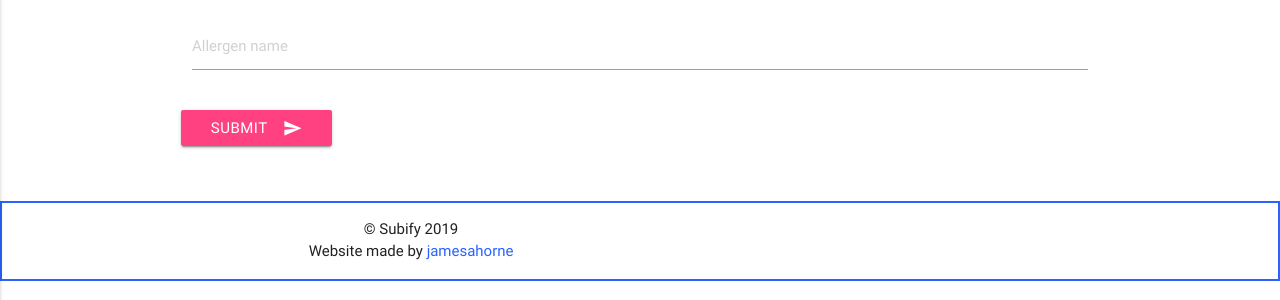
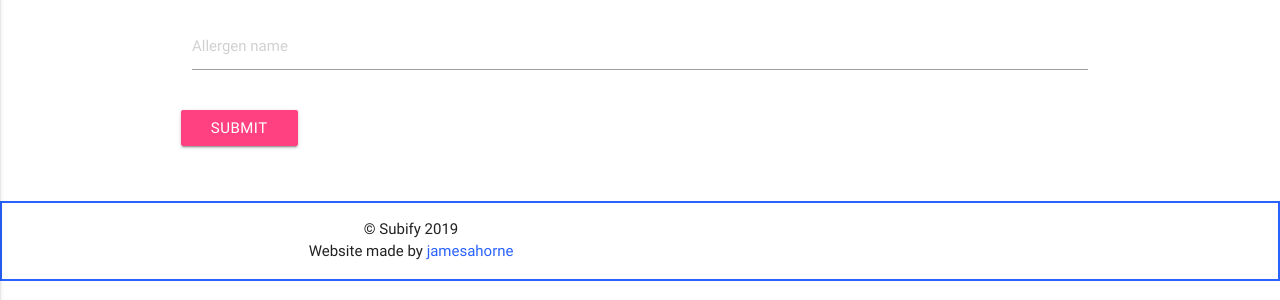
Before and after one commit to jamesahorne/milestone-3, a Flask app: page /add_allergen in a window 1280 px wide. Shown: the part 196-496 px from the top of the page. Run offline with Flask 2, Linux system fonts and the light colour scheme; some libraries are stand-ins or nearby versions.

Commit message:
Remove icon from submit buttons

```diff
--- a/templates/add_allergen.html
+++ b/templates/add_allergen.html
@@ -16,9 +16,7 @@
 
 
         <div class="row">
-            <button class="btn waves-effect waves-light" type="submit">Submit
-                <i class="material-icons right">send</i>
-            </button>
+            <button class="btn waves-effect waves-light" type="submit">Submit</button>
         </div>
 
     </form>
--- a/templates/add_ingredient.html
+++ b/templates/add_ingredient.html
@@ -16,9 +16,7 @@
 
 
         <div class="row">
-            <button class="btn waves-effect waves-light" type="submit">Submit
-                <i class="material-icons right">send</i>
-            </button>
+            <button class="btn waves-effect waves-light" type="submit">Submit</button>
         </div>
 
     </form>
```
